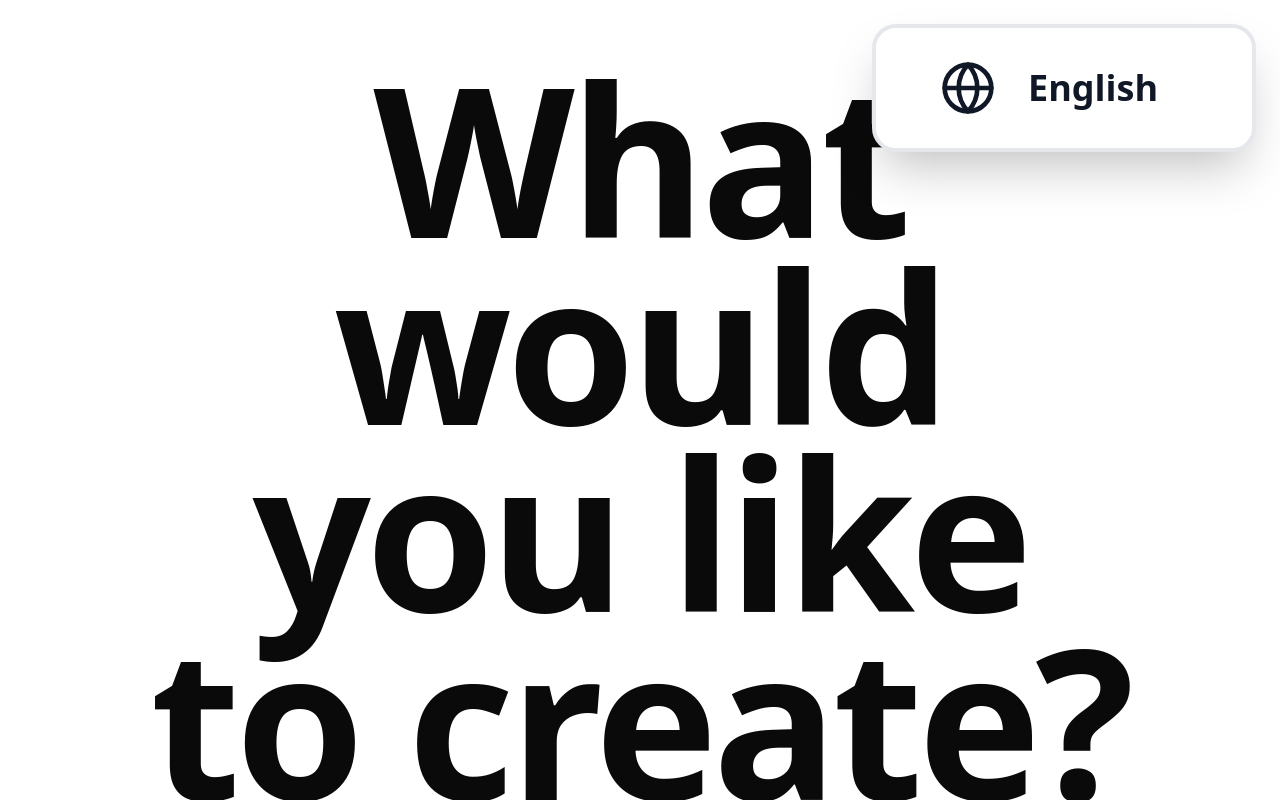
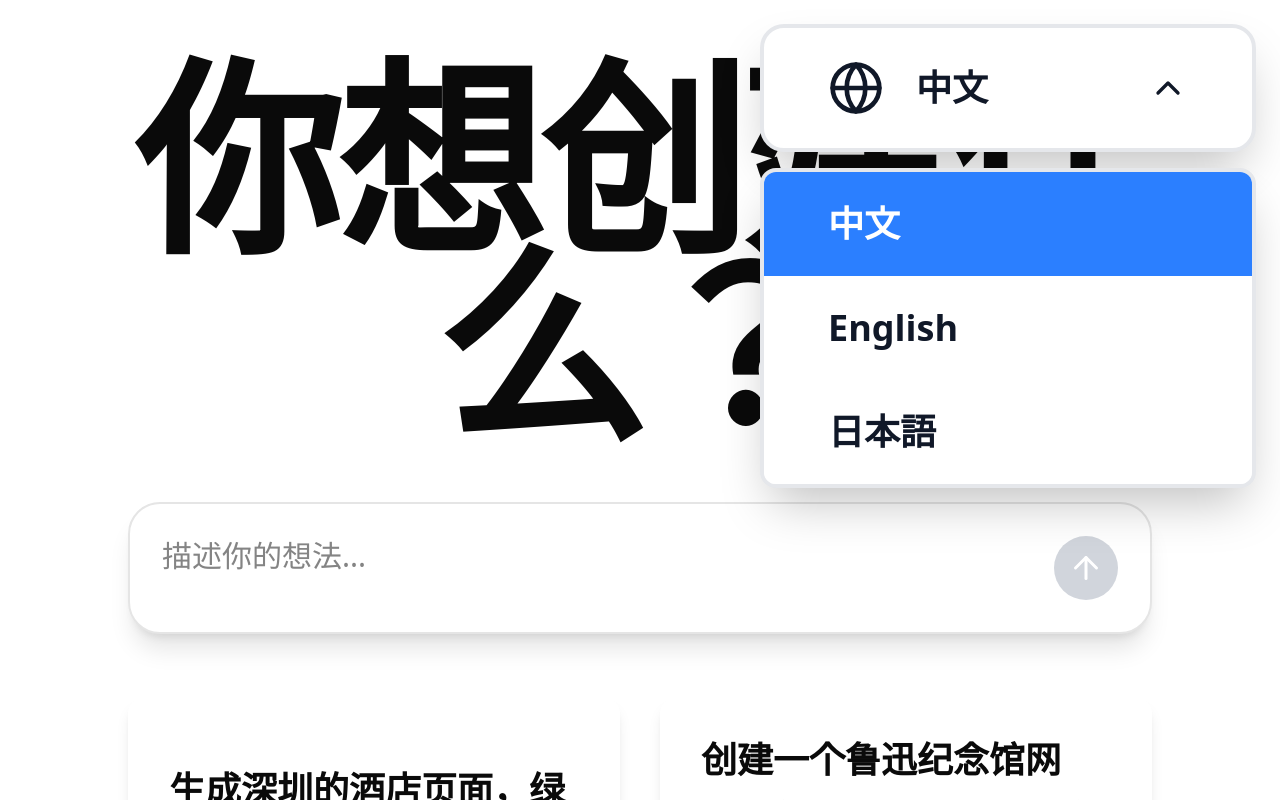
Before and after one commit to xun082/RWKV-code, a React app: page / in a window 1280 px wide. Both pictures are taken after a click on the button "中文". Shown: the top 800 px of the page. Built offline with nearby package versions, Linux system fonts and the light colour scheme; the HTML template or start-up script is replaced by a standard one.

Commit message:
添加日语支持，更新语言切换器以支持多语言选择，优化下拉菜单交互体验

```diff
--- a/src/components/ui/language-switcher.tsx
+++ b/src/components/ui/language-switcher.tsx
@@ -1,17 +1,45 @@
 import { useTranslation } from 'react-i18next';
-import { Globe } from 'lucide-react';
+import { Globe, ChevronDown } from 'lucide-react';
+import { useState, useRef, useEffect } from 'react';
 
 export const LanguageSwitcher = () => {
   const { i18n } = useTranslation();
+  const [isOpen, setIsOpen] = useState(false);
+  const dropdownRef = useRef<HTMLDivElement>(null);
 
-  const toggleLanguage = () => {
-    const newLang = i18n.language === 'zh' ? 'en' : 'zh';
-    i18n.changeLanguage(newLang);
+  const languages = [
+    { code: 'zh', label: '中文' },
+    { code: 'en', label: 'English' },
+    { code: 'ja', label: '日本語' },
+  ];
+
+  const currentLanguage =
+    languages.find((lang) => lang.code === i18n.language) || languages[0];
+
+  const handleLanguageChange = (langCode: string) => {
+    i18n.changeLanguage(langCode);
+    setIsOpen(false);
   };
 
+  // 点击外部关闭下拉框
+  useEffect(() => {
+    const handleClickOutside = (event: MouseEvent) => {
+      if (
+        dropdownRef.current &&
+        !dropdownRef.current.contains(event.target as Node)
+      ) {
+        setIsOpen(false);
+      }
+    };
+
+    document.addEventListener('mousedown', handleClickOutside);
+    return () => document.removeEventListener('mousedown', handleClickOutside);
+  }, []);
+
   return (
+    <div ref={dropdownRef} className="relative">
       <button
-      onClick={toggleLanguage}
+        onClick={() => setIsOpen(!isOpen)}
         className="flex items-center gap-8 px-16 py-8 rounded-3xl text-4xl font-bold
                    bg-white dark:bg-gray-800
                    hover:bg-gray-50 dark:hover:bg-gray-700
@@ -22,9 +50,37 @@ export const LanguageSwitcher = () => {
                    hover:border-gray-300 dark:hover:border-gray-500"
       >
         <Globe className="h-14 w-14" />
-      <span className="min-w-[160px] text-left">
-        {i18n.language === 'zh' ? '中文' : 'English'}
-      </span>
+        <span className="min-w-[200px] text-left">{currentLanguage.label}</span>
+        <ChevronDown
+          className={`h-10 w-10 transition-transform duration-200 ${isOpen ? 'rotate-180' : ''}`}
+        />
       </button>
+
+      {isOpen && (
+        <div
+          className="absolute top-full mt-4 right-0 w-full min-w-[400px]
+                        bg-white dark:bg-gray-800
+                        rounded-2xl shadow-2xl
+                        border-4 border-gray-200 dark:border-gray-600
+                        overflow-hidden z-50"
+        >
+          {languages.map((lang) => (
+            <button
+              key={lang.code}
+              onClick={() => handleLanguageChange(lang.code)}
+              className={`w-full px-16 py-8 text-4xl font-bold text-left
+                         transition-colors duration-150
+                         ${
+                           lang.code === i18n.language
+                             ? 'bg-blue-500 text-white'
+                             : 'bg-white dark:bg-gray-800 text-gray-900 dark:text-white hover:bg-gray-100 dark:hover:bg-gray-700'
+                         }`}
+            >
+              {lang.label}
+            </button>
+          ))}
+        </div>
+      )}
+    </div>
   );
 };
--- a/src/i18n/index.ts
+++ b/src/i18n/index.ts
@@ -2,12 +2,14 @@ import i18n, { type Resource } from 'i18next';
 import { initReactI18next } from 'react-i18next';
 import enCommon from './locales/en/common.json';
 import zhCommon from './locales/zh/common.json';
+import jaCommon from './locales/ja/common.json';
 
 export const defaultNS = 'common';
 
 export const resources = {
   en: { common: enCommon },
   zh: { common: zhCommon },
+  ja: { common: jaCommon },
 } as const satisfies Resource;
 
 i18n.use(initReactI18next).init({
--- /dev/null
+++ b/src/i18n/locales/ja/common.json
@@ -0,0 +1,39 @@
+{
+  "homepage": {
+    "title": "何を作成しますか？",
+    "inputPlaceholder": "あなたのアイデアを説明してください...",
+    "suggestions": {
+      "hotel": "深圳のホテルページを生成。グリーン系のテーマ",
+      "museum": "魯迅記念館のサイトを作成。生涯紹介・文学作品の展示・歴史写真ギャラリーを含む",
+      "portfolio": "ミニマルな個人ポートフォリオをデザイン。モダンな配色とグリッドレイアウト",
+      "cafe": "温かみのあるローカルカフェの公式サイトを作成。暖色と上品なタイポグラフィ",
+      "saas": "プロフェッショナルなSaaS製品のランディングページを構築。機能紹介と価格プラン付き",
+      "realEstate": "高級不動産の紹介サイトを作成。3D間取りとバーチャル内見",
+      "corporate": "モダンな企業サイトを構築。チーム紹介と事例掲載",
+      "gallery": "アートギャラリーの展示サイトをデザイン。没入型のビジュアル表現"
+    }
+  },
+  "chatpage": {
+    "inputPlaceholder": "作りたいWebページを説明してください...",
+    "generating": "生成中...",
+    "preparingRender": "プレビューを準備中...",
+    "generationFailed": "生成に失敗しました"
+  },
+  "detailpage": {
+    "back": "戻る",
+    "solution": "ソリューション {{number}}",
+    "copyCode": "コードをコピー",
+    "copied": "コピーしました",
+    "download": "ダウンロード",
+    "codeEditor": "HTML コードエディタ",
+    "preview": "ライブプレビュー",
+    "updateRealtime": "編集内容をリアルタイム反映",
+    "copyFailed": "コピーに失敗しました"
+  },
+  "aiService": {
+    "promptPrefix": "HTMLで",
+    "streamNotAvailable": "ReadableStream は使用できません",
+    "httpError": "HTTP {{status}} {{statusText}} {{text}}",
+    "generationFailed": "生成に失敗しました"
+  }
+}
```
Lines whose indentation alone changed are shown as unchanged.
